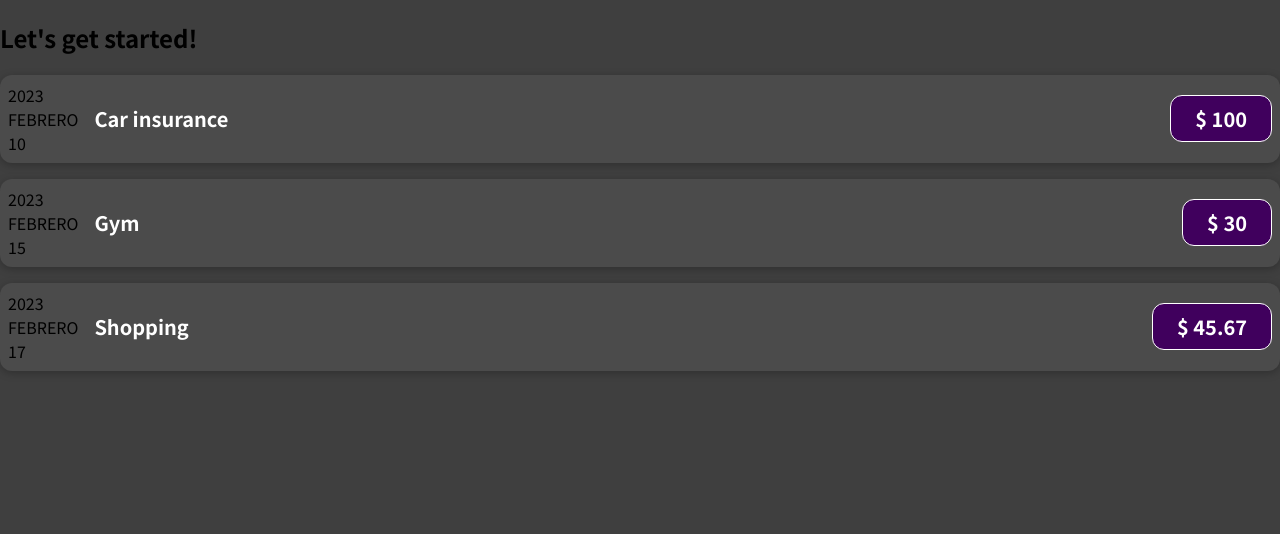
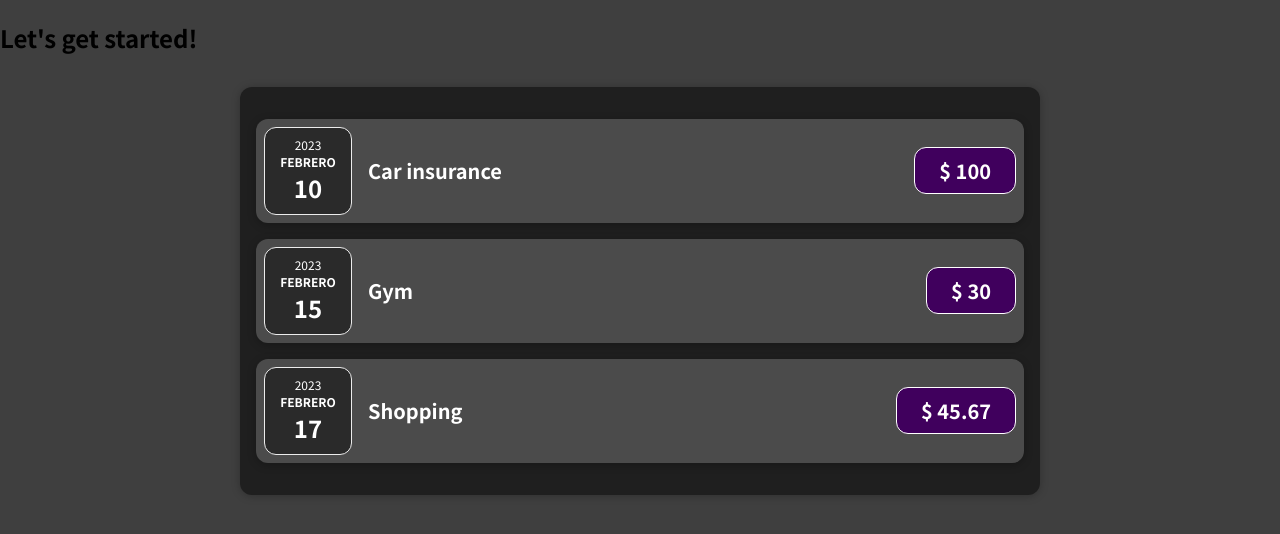
Before and after one commit to sebaestrada/react-the-complete-guide, a JavaScript app: page / in a window 1280 px wide. Shown: the top 534 px of the page. Built offline with nearby package versions, Linux system fonts and the light colour scheme.

Commit message:
add: ExpensesList component

```diff
--- a/src/App.js
+++ b/src/App.js
@@ -1,4 +1,4 @@
-import ExpenseItem from "./components/ExpenseItem";
+import ExpensesList from "./components/ExpensesList";
 
 function App() {
   const expenses = [
@@ -10,13 +10,7 @@
   return (
     <div>
       <h2>Let's get started!</h2>
-      {expenses.map((expense) => (
-        <ExpenseItem
-          title={expense.title}
-          amount={expense.amount}
-          date={expense.date}
-        />
-      ))}
+      <ExpensesList expenses={expenses} />
     </div>
   );
 }
--- /dev/null
+++ b/src/components/ExpenseDate.css
@@ -0,0 +1,26 @@
+.expense-date {
+  display: flex;
+  flex-direction: column;
+  width: 5.5rem;
+  height: 5.5rem;
+  border: 1px solid #ececec;
+  background-color: #2a2a2a;
+  color: white;
+  border-radius: 12px;
+  align-items: center;
+  justify-content: center;
+}
+
+.expense-date__month {
+  font-size: 0.75rem;
+  font-weight: bold;
+}
+
+.expense-date__year {
+  font-size: 0.75rem;
+}
+
+.expense-date__day {
+  font-size: 1.5rem;
+  font-weight: bold;
+}
--- a/src/components/ExpenseDate.js
+++ b/src/components/ExpenseDate.js
@@ -1,13 +1,15 @@
+import "./ExpenseDate.css";
+
 function ExpenseDate({ date }) {
   const month = date.toLocaleString("es-CL", { month: "long" }).toUpperCase();
   const day = date.toLocaleString("es-CL", { day: "2-digit" }).toUpperCase();
   const year = date.getFullYear();
 
   return (
-    <div>
-      <div>{year}</div>
-      <div>{month}</div>
-      <div>{day}</div>
+    <div className="expense-date">
+      <div className="expense-date__year">{year}</div>
+      <div className="expense-date__month">{month}</div>
+      <div className="expense-date__day">{day}</div>
     </div>
   );
 }
--- /dev/null
+++ b/src/components/ExpensesList.css
@@ -0,0 +1,9 @@
+.expenses {
+  padding: 1rem;
+  background-color: rgb(31, 31, 31);
+  margin: 2rem auto;
+  width: 50rem;
+  max-width: 95%;
+  border-radius: 12px;
+  box-shadow: 0 1px 8px rgba(0, 0, 0, 0.25);
+}
--- /dev/null
+++ b/src/components/ExpensesList.js
@@ -0,0 +1,18 @@
+import ExpenseItem from "./ExpenseItem";
+import "./ExpensesList.css";
+
+function ExpensesList({ expenses }) {
+  return (
+    <div className="expenses">
+      {expenses.map((expense) => (
+        <ExpenseItem
+          title={expense.title}
+          amount={expense.amount}
+          date={expense.date}
+        />
+      ))}
+    </div>
+  );
+}
+
+export default ExpensesList;
```
